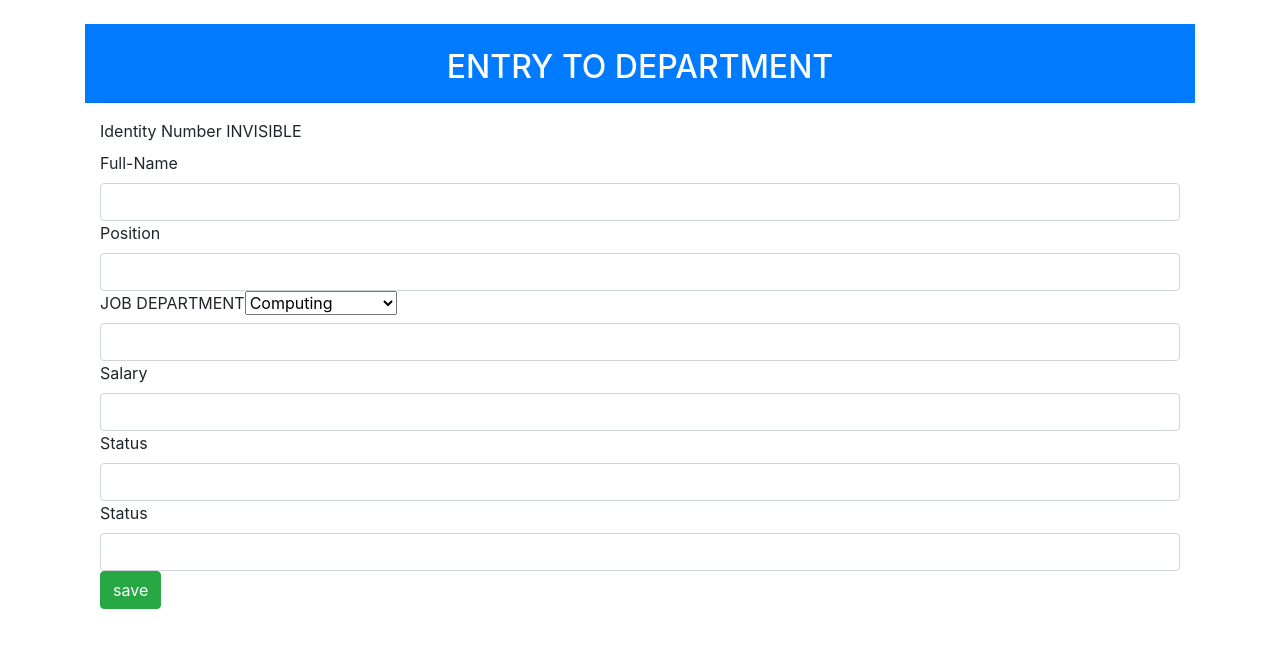
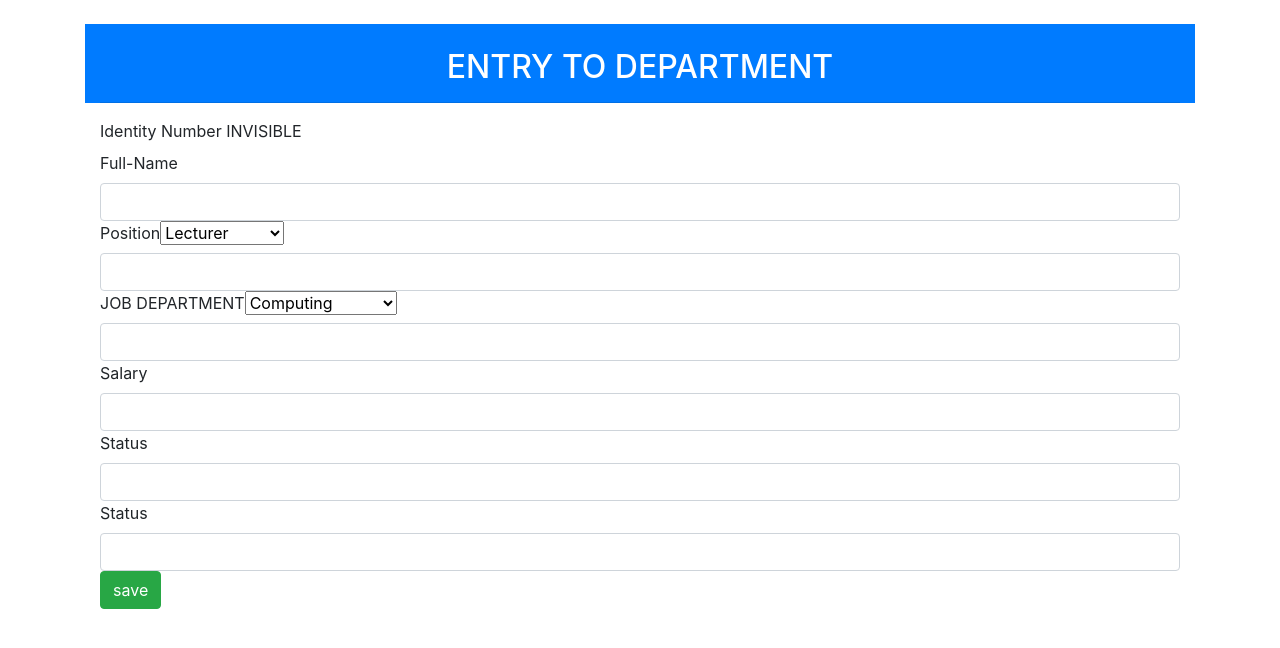
Before and after one commit to LINOSNCHENA/JAVA-Microservices-in-Springboot-and-Angular, an Angular app in the folder FrontPage/: page / in a window 1280 px wide. Both pictures are taken after a click on the button "New Hire". Shown: the top 648 px of the page. Built offline with nearby package versions, Linux system fonts and the light colour scheme; no server answers.

Commit message:
SLECTIONS FOR INPUT

```diff
--- a/FrontPage/src/app/one-employee/one-employee.component.html
+++ b/FrontPage/src/app/one-employee/one-employee.component.html
@@ -19,7 +19,11 @@
     </div>
 
     <div class="form group">
-        <label for="post">Position</label>
+        <label for="post">Position</label> <select name="dept" width="600">
+          <option value="computing">Lecturer</option>
+          <option value="accounting">Administrator</option>
+          <option value="humanresource">Contractor</option>
+          <option value="finance">Others</option></select>
         <input type="text" name="lname" class="form-control" [(ngModel)]="worker.post">
     </div>
 
```
